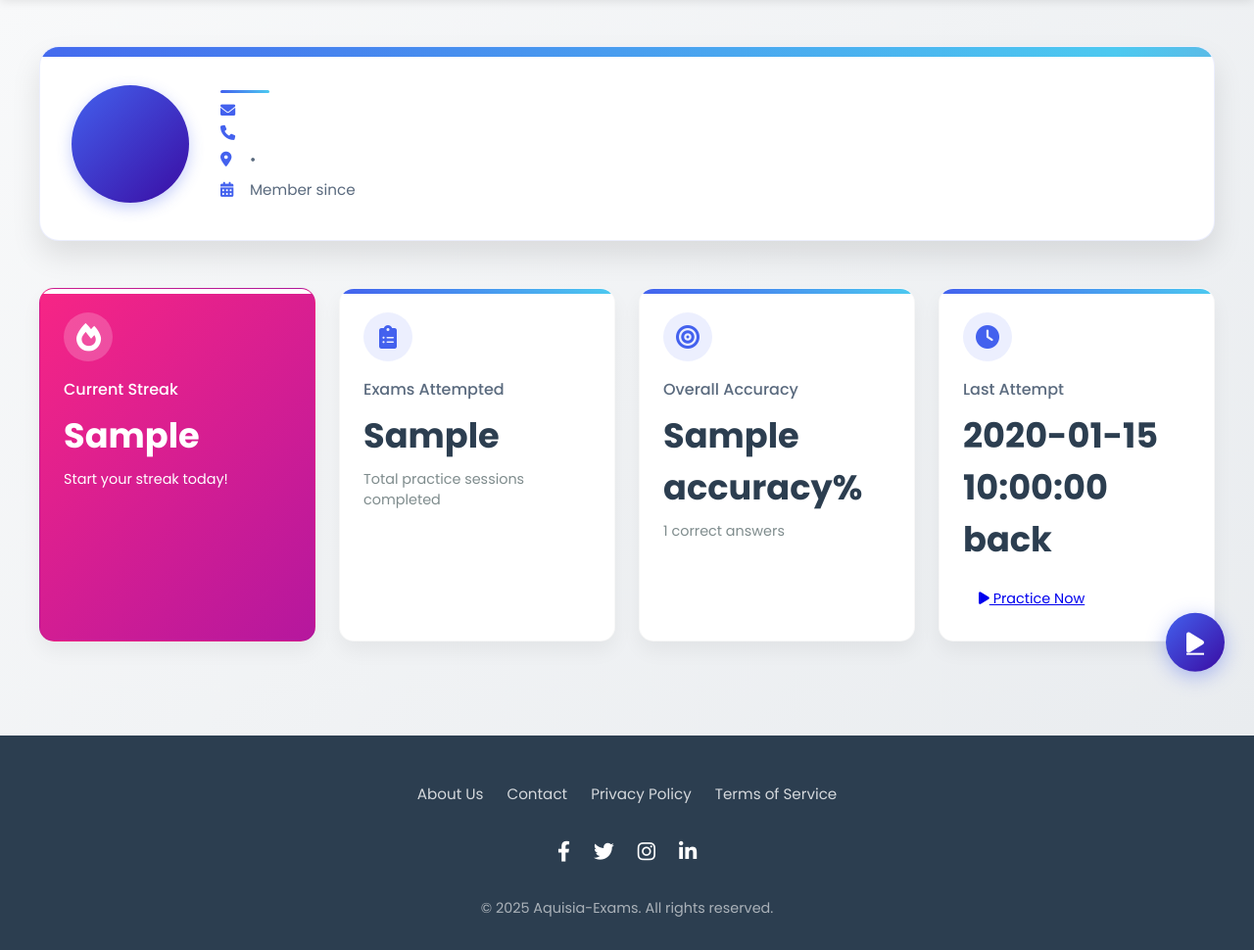
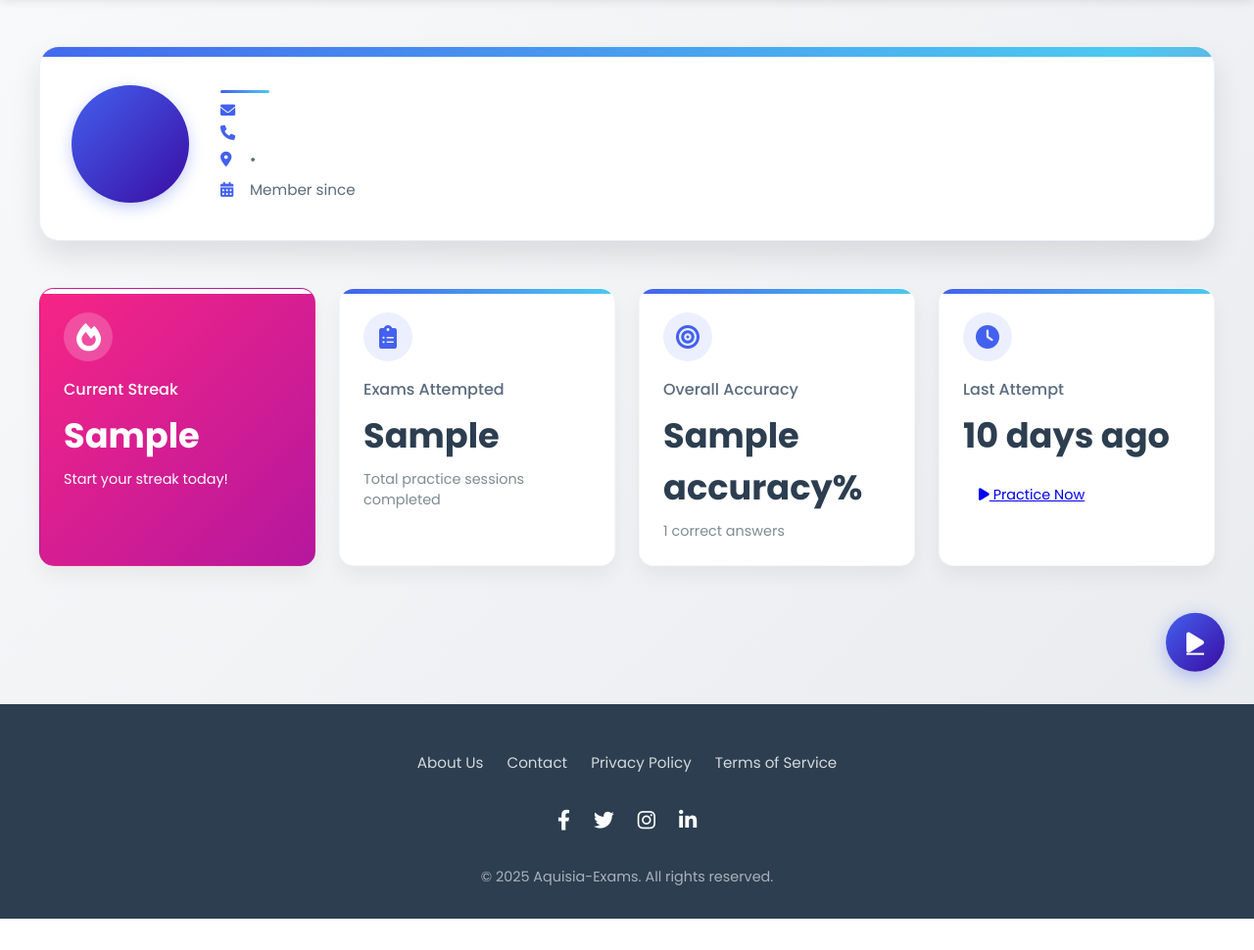
Before and after one commit to kotturi-koushil/AquisiaExams, a Flask app: template templates/profile.html in a window 1280 px wide. Shown: the part 81-1051 px from the top of the page at 98% size. After the commit the page ends 1019 px from the top, so only its background shows below. Run offline with Flask 3, Linux system fonts and the light colour scheme; the template is opened without the code that fills it: most values are stand-ins (such as "Sample title", 1, 10 or a date in 2020).

Commit message:
Update profile.html

```diff
--- a/templates/profile.html
+++ b/templates/profile.html
@@ -960,7 +960,7 @@
                     <h3 class="stat-title">Last Attempt</h3>
                     <div class="stat-value">
                         {% if stats.days_since_last_attempt is not none %}
-                        {{ stats.days_since_last_attempt }} back
+                        {{ last_attempt }} days ago
                         {% else %}
                         Never
                         {% endif %}
```
